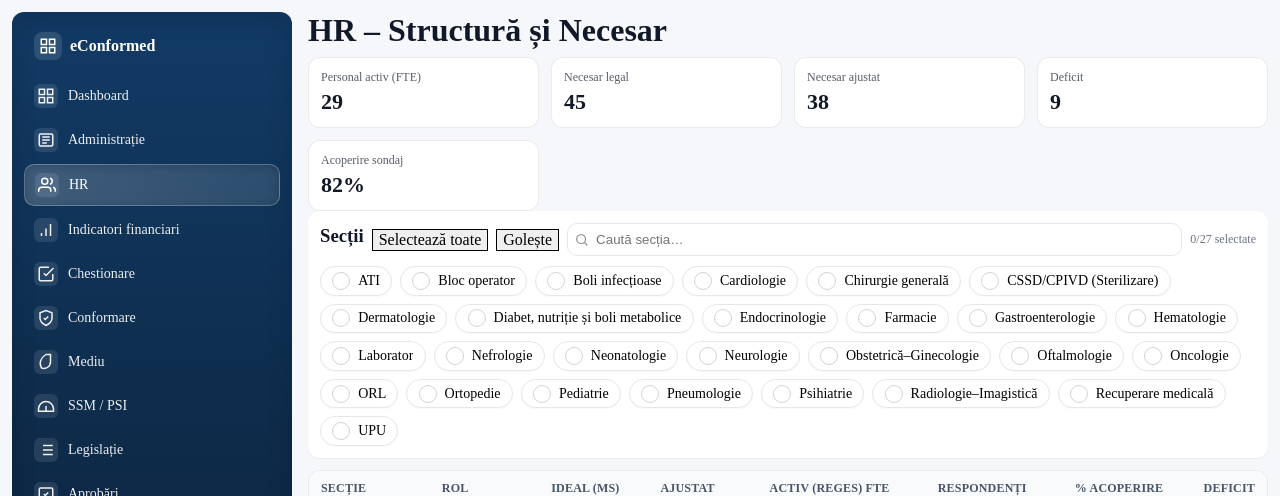
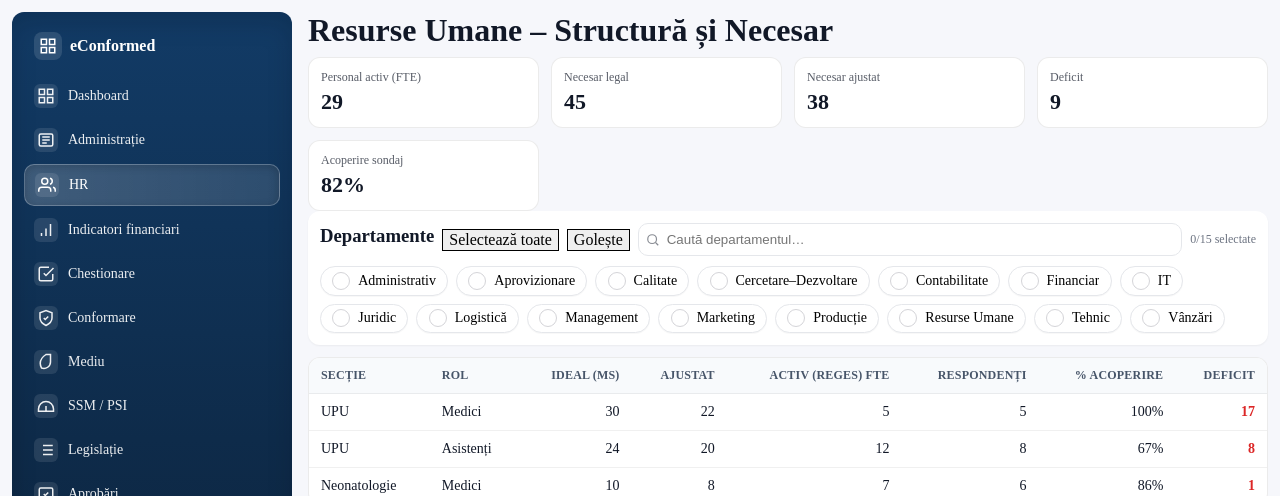
Before and after one commit to rarescosminn/conformed-app, a Next.js app: page /hr in a window 1280 px wide. Shown: the top 496 px of the page. Built offline with nearby package versions, Linux system fonts and the light colour scheme; no server answers.

Commit message:
feat: adapt HR page per org type

```diff
--- a/components/hr/HrPageClient.tsx
+++ b/components/hr/HrPageClient.tsx
@@ -7,6 +7,7 @@ import HrTableSectii from './HrTableSectii'
 import HrLegendCard from './HrLegendCard'
 import RegesImportClient from './reges/RegesImportClient'
 import BurnoutCard from './BurnoutCard'
+import { useOrg } from '@/lib/context/OrgContext'
 
 /* ---------- utilitare slugify RO ---------- */
 const normalizeRo = (s: string) =>
@@ -26,19 +27,30 @@ const toSlug = (s: string) =>
         .replace(/-+/g, '-')
         .replace(/^-|-$/g, '')
 
-/* ---------- opțiuni secții (alfabetic) ---------- */
-const SECTII_RAW = [
+/* ---------- opțiuni secții per org_type ---------- */
+const SECTII_SPITAL = [
     'ATI', 'Bloc operator', 'Boli infecțioase', 'Cardiologie', 'Chirurgie generală', 'CSSD/CPIVD (Sterilizare)',
     'Dermatologie', 'Diabet, nutriție și boli metabolice', 'Endocrinologie', 'Farmacie', 'Gastroenterologie', 'Hematologie',
     'Laborator', 'Nefrologie', 'Neonatologie', 'Neurologie', 'Obstetrică–Ginecologie', 'Oftalmologie', 'Oncologie', 'ORL',
     'Ortopedie', 'Pediatrie', 'Pneumologie', 'Psihiatrie', 'Radiologie–Imagistică', 'Recuperare medicală', 'UPU',
 ]
 
-const OPTIONS = SECTII_RAW
-    .map((name) => ({ name, slug: toSlug(name) }))
-    .sort((a, b) => normalizeRo(a.name).localeCompare(normalizeRo(b.name)))
+const SECTII_COMPANIE = [
+    'Administrativ', 'Aprovizionare', 'Calitate', 'Cercetare–Dezvoltare', 'Contabilitate', 'Financiar',
+    'IT', 'Juridic', 'Logistică', 'Management', 'Marketing', 'Producție',
+    'Resurse Umane', 'Tehnic', 'Vânzări',
+]
 
-const VALID_SLUGS = new Set(OPTIONS.map(o => o.slug))
+const SECTII_INSTITUTIE = [
+    'Administrativ', 'Arhivă', 'Audit Intern', 'Contencios', 'Contabilitate', 'Financiar',
+    'IT', 'Juridic', 'Management', 'Relații Publice', 'Resurse Umane', 'Registratură', 'Tehnic',
+]
+
+function getSectiiByOrgType(orgType: string | null) {
+    if (orgType === 'spital') return SECTII_SPITAL
+    if (orgType === 'institutie_publica') return SECTII_INSTITUTIE
+    return SECTII_COMPANIE
+}
 
 type Props = {
     summary: any
@@ -48,31 +60,40 @@ type Props = {
 
 /* ---------- CHIP-uri + Căutare (componentă locală) ---------- */
 function SectiiFilterChips({
-    selected, onChange,
-}: { selected: string[]; onChange: (next: string[]) => void }) {
+    selected, onChange, options,
+}: {
+    selected: string[]
+    onChange: (next: string[]) => void
+    options: string[]
+}) {
+    const OPTIONS = useMemo(() =>
+        options
+            .map((name) => ({ name, slug: toSlug(name) }))
+            .sort((a, b) => normalizeRo(a.name).localeCompare(normalizeRo(b.name)))
+    , [options])
+
+    const VALID_SLUGS_LOCAL = useMemo(() => new Set(OPTIONS.map(o => o.slug)), [OPTIONS])
 
     const [q, setQ] = useState('')
 
-    const allSlugs = useMemo(() => OPTIONS.map(o => o.slug), [])
+    const allSlugs = useMemo(() => OPTIONS.map(o => o.slug), [OPTIONS])
     const qNorm = normalizeRo(q)
 
     const visible = useMemo(() => {
         if (!qNorm) return OPTIONS
         return OPTIONS.filter(o => normalizeRo(o.name).includes(qNorm))
-    }, [qNorm])
+    }, [OPTIONS, qNorm])
 
     const visibleSlugs = useMemo(() => new Set(visible.map(v => v.slug)), [visible])
 
     const toggle = (slug: string) =>
         onChange(selected.includes(slug) ? selected.filter(s => s !== slug) : [...selected, slug])
 
-    // „Selectează toate” — dacă e căutare activă, doar rezultatele vizibile; altfel, toate
     const selectAll = () => {
         const target = qNorm ? visible.map(v => v.slug) : allSlugs
         onChange(Array.from(new Set([...selected, ...target])))
     }
 
-    // „Golește” — dacă e căutare activă, deselectează doar cele vizibile; altfel, toate
     const clearAll = () => {
         if (!qNorm) return onChange([])
         onChange(selected.filter(s => !visibleSlugs.has(s)))
@@ -81,7 +102,7 @@ function SectiiFilterChips({
     return (
         <section className="hr-filter card">
             <div className="hr-filter-head">
-                <h3>Secții</h3>
+                <h3>Departamente</h3>
 
                 <div className="hr-filter-actions">
                     <button type="button" onClick={selectAll} className="rounded-md border px-2 py-1 text-xs">Selectează toate</button>
@@ -93,7 +114,7 @@ function SectiiFilterChips({
                         <path d="M21 21l-4.3-4.3M10.5 18a7.5 7.5 0 1 1 0-15 7.5 7.5 0 0 1 0 15Z" fill="none" stroke="currentColor" strokeWidth="2" />
                     </svg>
                     <input
-                        placeholder="Caută secția…"
+                        placeholder="Caută departamentul…"
                         value={q}
                         onChange={(e) => setQ(e.target.value)}
                     />
@@ -129,6 +150,8 @@ function SectiiFilterChips({
 
 /* ---------- Pagina client ---------- */
 export default function HrPageClient({ summary, rows, currentDomain }: Props) {
+    const { orgType } = useOrg()
+    const sectiiOptions = getSectiiByOrgType(orgType)
     const [sectii, setSectii] = useState<string[]>([])
 
     /* ===== Sincronizare în URL ===== */
@@ -137,19 +160,18 @@ export default function HrPageClient({ summary, rows, currentDomain }: Props) {
     const searchParams = useSearchParams()
     const initialized = useRef(false)
 
-    // citește din URL o singură dată
     useEffect(() => {
         if (initialized.current) return
         initialized.current = true
         const qp = searchParams.get('sectii')
         if (!qp) return
+        const validSlugsLocal = new Set(sectiiOptions.map(name => toSlug(name)))
         const arr = qp.split(',')
             .map(s => s.trim())
-            .filter(s => s && VALID_SLUGS.has(s))
+            .filter(s => s && validSlugsLocal.has(s))
         if (arr.length) setSectii(arr)
     }, [searchParams])
 
-    // scrie în URL la schimbarea selecției (fără scroll / fără push)
     useEffect(() => {
         const current = searchParams.get('sectii') ?? ''
         const encoded = [...new Set(sectii)].sort().join(',')
@@ -173,14 +195,16 @@ export default function HrPageClient({ summary, rows, currentDomain }: Props) {
 
     return (
         <div className="p-6 space-y-6">
-            <h1 className="text-xl font-semibold">HR – Structură și Necesar</h1>
+            <h1 className="text-xl font-semibold">
+                {orgType === 'spital' ? 'HR – Structură și Necesar' : 'Resurse Umane – Structură și Necesar'}
+            </h1>
             <HrCards summary={summary} />
-            <SectiiFilterChips selected={sectii} onChange={setSectii} />
+            <SectiiFilterChips selected={sectii} onChange={setSectii} options={sectiiOptions} />
             <HrTableSectii rows={filteredRows} />
             <RegesImportClient />
             <div className="grid grid-cols-1 lg:grid-cols-2 gap-6 mt-6">
-              <HrLegendCard domain={currentDomain} />
-              <BurnoutCard />
+                <HrLegendCard domain={currentDomain} />
+                <BurnoutCard />
             </div>
         </div>
     )
```
